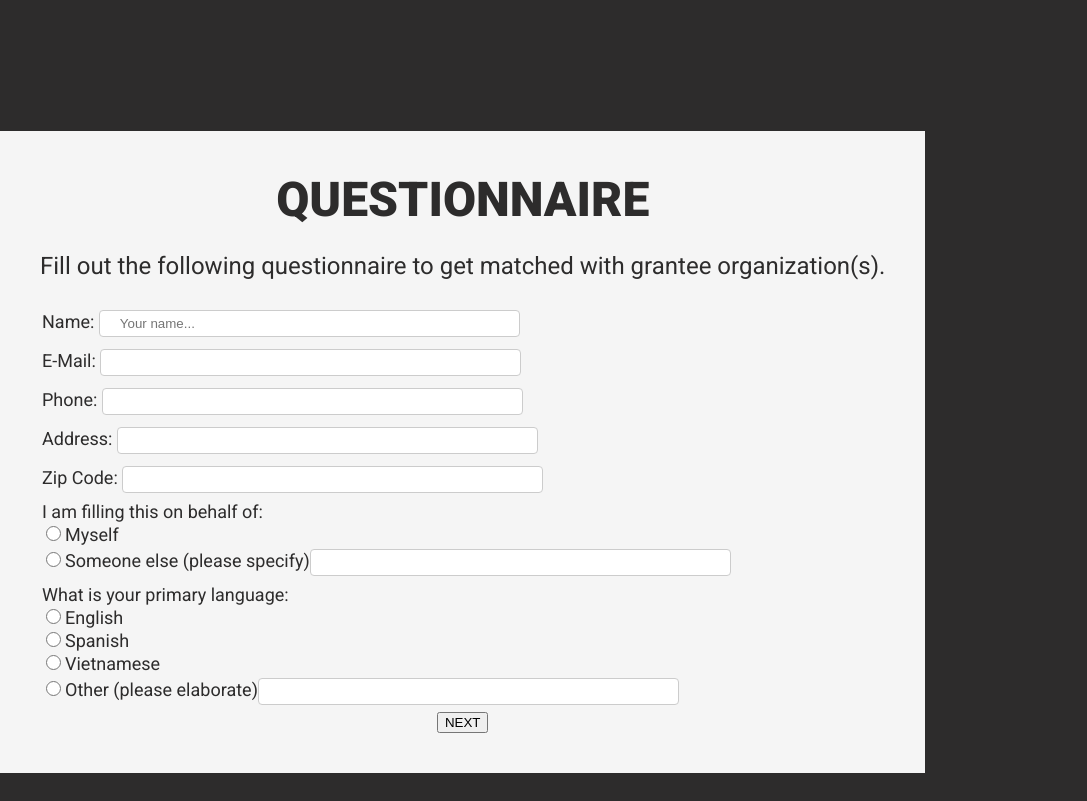
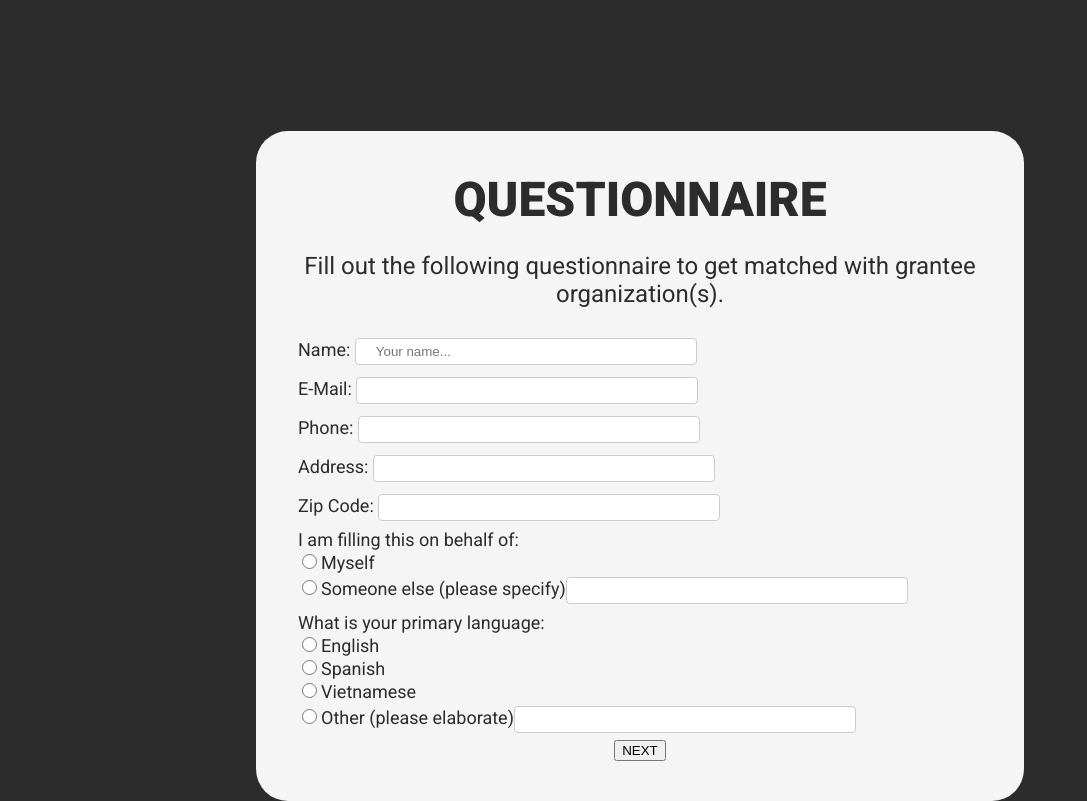
Before and after one commit to CS-SG-Studio/San-Jose-MOTI, a React (Create React App) app in the folder san-jose-digital/: page / in a window 1280 px wide. Shown: the part 1480-2281 px from the top of the page, without its empty margins (0-1087 px from the left). Before the commit the page ends 2253 px from the top, so only its background shows below. Built offline with nearby package versions, Linux system fonts and the light colour scheme.

Commit message:
catch up

```diff
--- a/san-jose-digital/src/screens/Questionnaire/QuestionnaireStyles.css
+++ b/san-jose-digital/src/screens/Questionnaire/QuestionnaireStyles.css
@@ -1,10 +1,13 @@
+
 .container {
-  display: flex;
   flex-direction: column;
   align-items: left;
   padding: 40px;
   position: absolute;
+  width: 60%;
+  left: 20%;
   background: #f5f5f5;
+  border-radius: 2rem;
 
   /* Inside Auto Layout */
 
```
